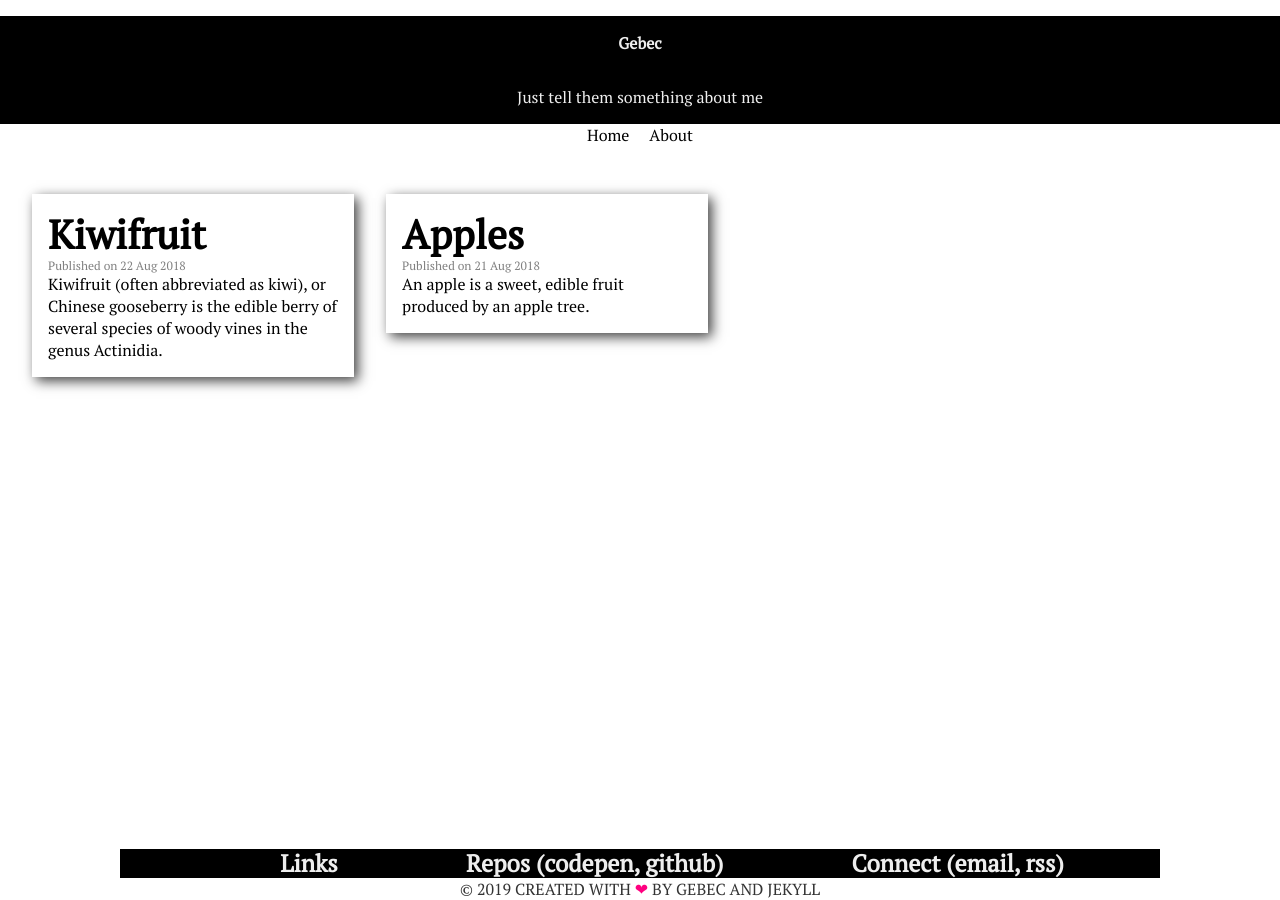
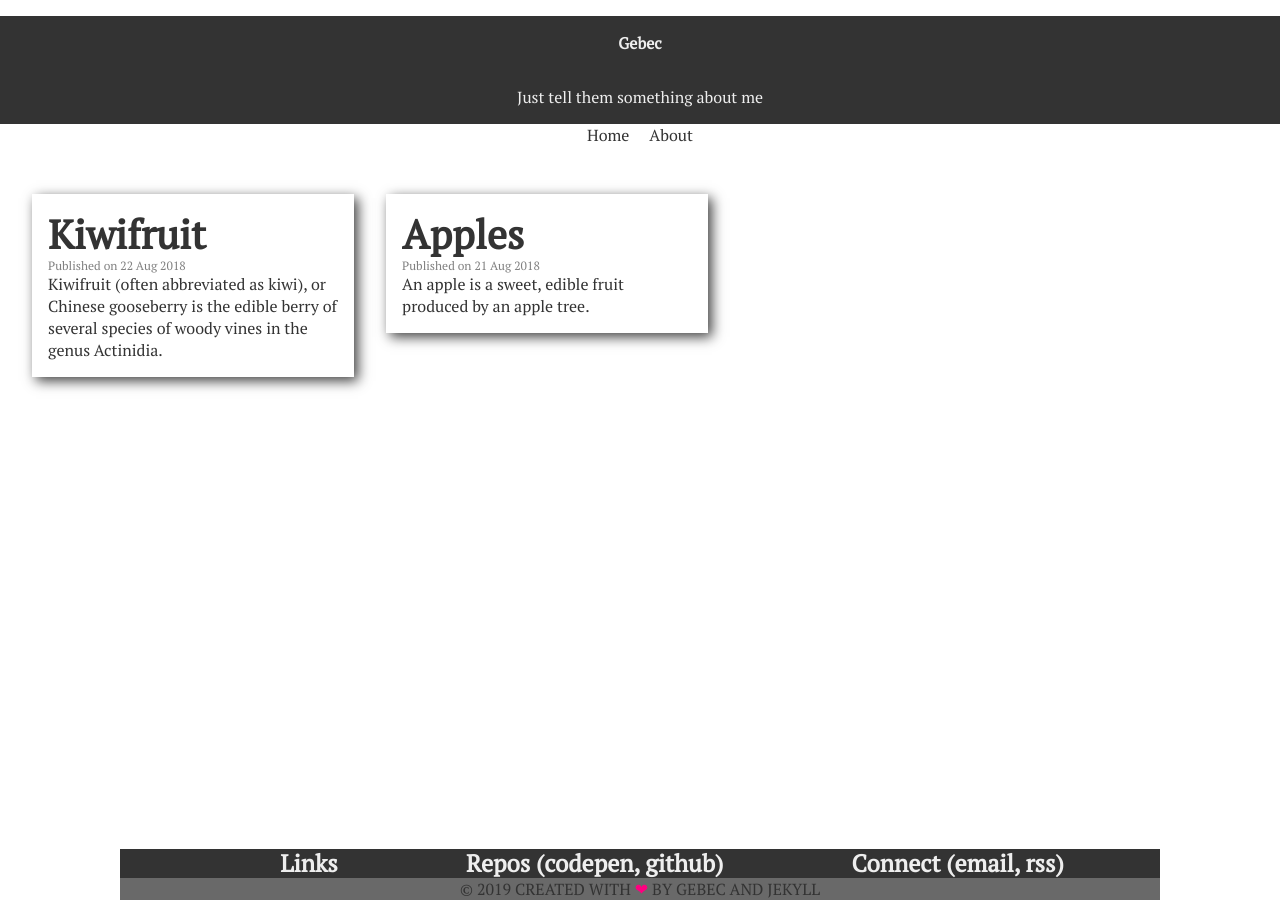
Before and after one commit to Gebec/blog, a Jekyll site: the page built from index.html, in a window 1280 px wide. Built offline with Jekyll 4.4.1, drawn with Linux system fonts in a browser that asks for light colours; the list of posts is cut into pages by our own code.

Commit message:
Switched getting colors to map-get

```diff
--- a/_sass/layout/header.scss
+++ b/_sass/layout/header.scss
@@ -15,5 +15,5 @@
 }
 
 .current {
-  color: green;
+  color: map-get($colors, green);
 }
--- a/_sass/partials/background.scss
+++ b/_sass/partials/background.scss
@@ -1,5 +1,13 @@
 .bg {
   &--black {
-    background-color: black;
+    background-color: map-get($colors, black);
+  }
+
+  &--grey {
+    background-color: map-get($colors, grey);
+  }
+
+  &--white {
+    background-color: map-get($colors, white);
   }
 }
--- a/_sass/partials/links.scss
+++ b/_sass/partials/links.scss
@@ -2,18 +2,18 @@
   text-decoration: none;
 
   &:link {
-    color: black;
+    color: map-get($colors, black);
   }
 
   &:visited {
-    color: lightseagreen;
+    color: map-get($colors, green);
   }
 
   &:hover {
-    color: blue;
+    color: map-get($colors, blue);
   }
 
   &:active {
-    color: blue;
+    color: map-get($colors, blue);
   }
 }
```
